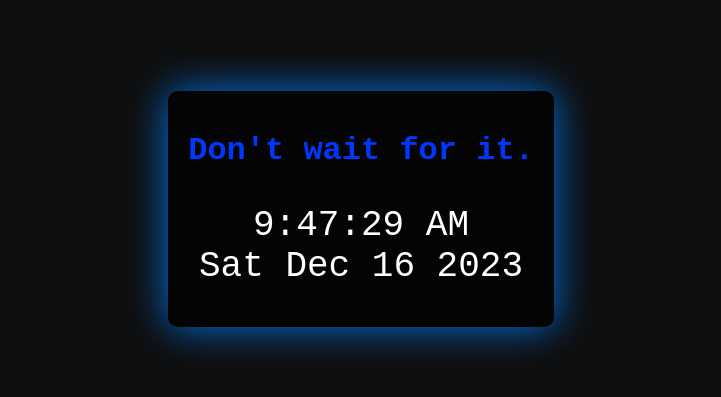
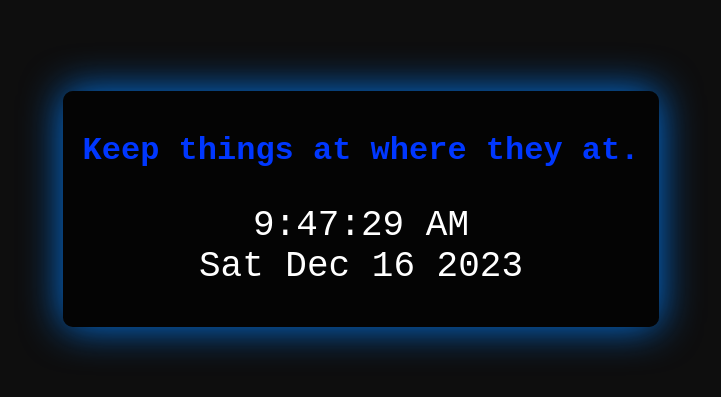
Before and after one commit to MeowX-2/Browser, a plain HTML site: page index.html in a window 1280 px wide. Shown: the part 191-588 px from the top of the page, without its empty margins (279-1000 px from the left). Drawn offline with Linux system fonts and the light colour scheme.

Commit message:
Update index.html

```diff
--- a/index.html
+++ b/index.html
@@ -49,7 +49,7 @@
 <body>
 
     <div id="widget-container">
-        <h1>Don't wait for it. </h1>
+        <h1>Keep things at where they at. </h1>
         <p id="datetime"></p>
     </div>
 
```
